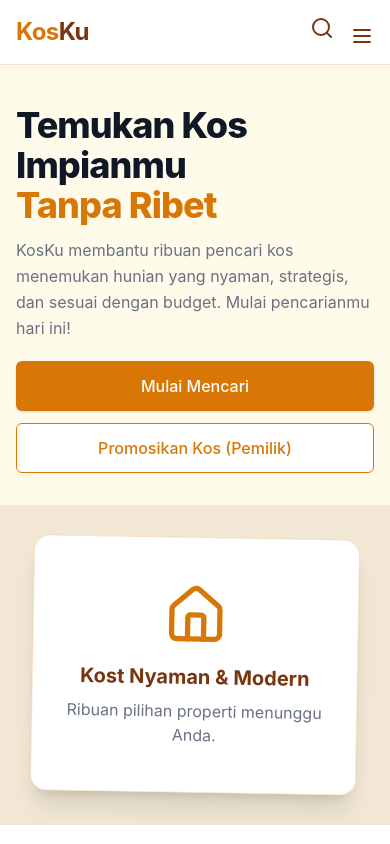
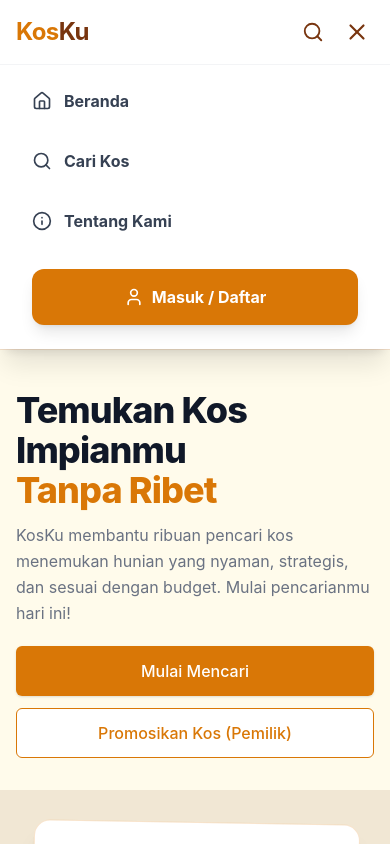
Before and after one commit to Dhfn707/kosku-Front_end, a React (Vite) app: page / in a window 390 px wide. Both pictures are taken after a click on the button 362 px from the left and 35 px from the top of the page. Shown: the top 844 px of the page. Built offline with nearby package versions, Linux system fonts and the light colour scheme.

Commit message:
Fix mobile navbar responsiveness and implement hamburger menu

```diff
--- a/src/components/Navbar.jsx
+++ b/src/components/Navbar.jsx
@@ -1,8 +1,10 @@
+import { useState } from "react";
 import { Link } from "react-router-dom";
-import { Search, Info, User, Home } from "lucide-react";
-
+import { Search, Info, User, Home, Menu, X } from "lucide-react";
 
 export const Navbar = () => {
+  const [isOpen, setIsOpen] = useState(false);
+
   return (
     <nav className="bg-white border-b border-[#D97706]/20 sticky top-0 z-50">
       <div className="max-w-7xl mx-auto px-4 sm:px-6 lg:px-8">
@@ -12,9 +14,15 @@ export const Navbar = () => {
               Kos<span className="text-[#78350F]">Ku</span>
             </span>
           </Link>
+
+          {/* Desktop Menu */}
           <div className="hidden md:flex space-x-8 items-center">
-            <Link to="/" className="flex items-center gap-2 text-gray-600 hover:text-[#D97706] font-medium transition-colors font-sans">
-                <Home size={18} />Beranda
+            <Link
+              to="/"
+              className="flex items-center gap-2 text-gray-600 hover:text-[#D97706] font-medium transition-colors font-sans"
+            >
+              <Home size={18} />
+              Beranda
             </Link>
             <Link
               to="/cari"
@@ -32,28 +40,55 @@ export const Navbar = () => {
               <User size={18} /> Masuk
             </button>
           </div>
-          <div className="md:hidden text-[#78350F]">
-            <Link to="/cari" className="mr-4 inline-block">
-              <Search size={24} />
+
+          {/* Mobile Right Icons */}
+          <div className="md:hidden flex items-center gap-4 text-[#78350F]">
+            <Link to="/cari">
+              <Search size={22} />
             </Link>
-            <button className="focus:outline-none">
-              <svg
-                className="h-6 w-6 inline-block"
-                fill="none"
-                viewBox="0 0 24 24"
-                stroke="currentColor"
-              >
-                <path
-                  strokeLinecap="round"
-                  strokeLinejoin="round"
-                  strokeWidth="2"
-                  d="M4 6h16M4 12h16M4 18h16"
-                />
-              </svg>
+            <button
+              onClick={() => setIsOpen(!isOpen)}
+              className="focus:outline-none p-1"
+            >
+              {isOpen ? <X size={26} /> : <Menu size={26} />}
             </button>
           </div>
         </div>
       </div>
+
+      {/* Mobile Menu Dropdown */}
+      {isOpen && (
+        <div className="md:hidden bg-white border-t border-gray-100 shadow-xl animate-in slide-in-from-top duration-300">
+          <div className="px-4 pt-2 pb-6 space-y-1">
+            <Link
+              to="/"
+              onClick={() => setIsOpen(false)}
+              className="flex items-center gap-3 px-4 py-4 text-gray-700 hover:bg-[#FFFBEB] hover:text-[#D97706] rounded-xl font-bold transition-all"
+            >
+              <Home size={20} /> Beranda
+            </Link>
+            <Link
+              to="/cari"
+              onClick={() => setIsOpen(false)}
+              className="flex items-center gap-3 px-4 py-4 text-gray-700 hover:bg-[#FFFBEB] hover:text-[#D97706] rounded-xl font-bold transition-all"
+            >
+              <Search size={20} /> Cari Kos
+            </Link>
+            <a
+              href="#"
+              onClick={() => setIsOpen(false)}
+              className="flex items-center gap-3 px-4 py-4 text-gray-700 hover:bg-[#FFFBEB] hover:text-[#D97706] rounded-xl font-bold transition-all"
+            >
+              <Info size={20} /> Tentang Kami
+            </a>
+            <div className="pt-4 px-4">
+              <button className="w-full flex items-center justify-center gap-2 bg-[#D97706] text-white py-4 rounded-xl font-bold shadow-lg active:scale-95 transition-all">
+                <User size={20} /> Masuk / Daftar
+              </button>
+            </div>
+          </div>
+        </div>
+      )}
     </nav>
   );
 };
```
